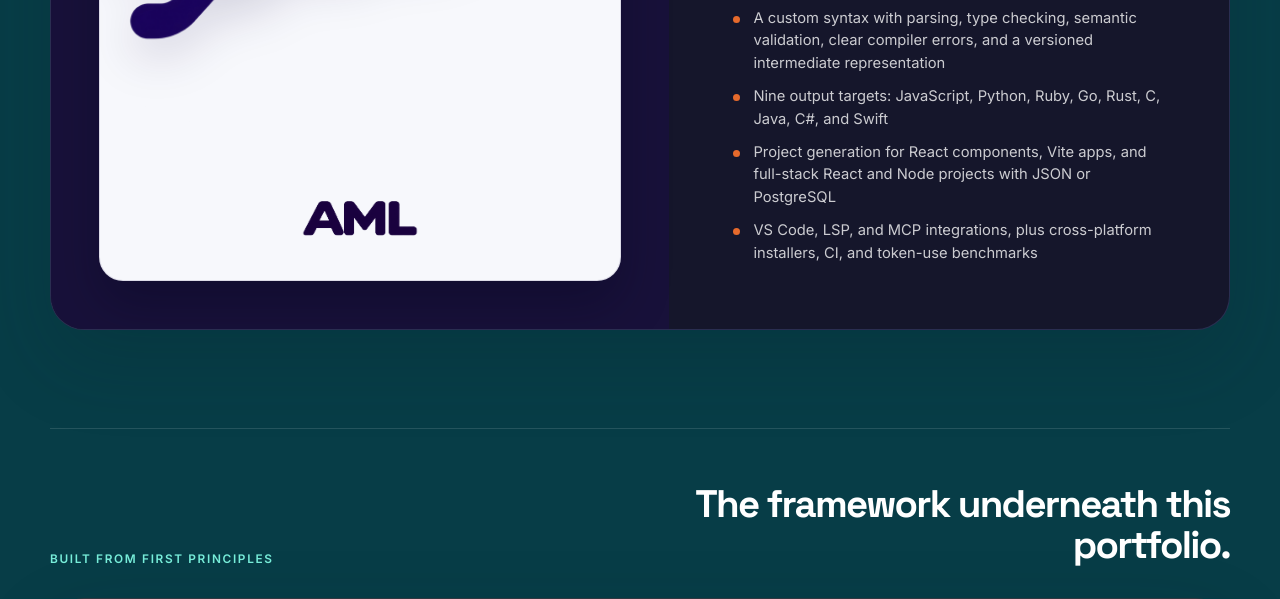
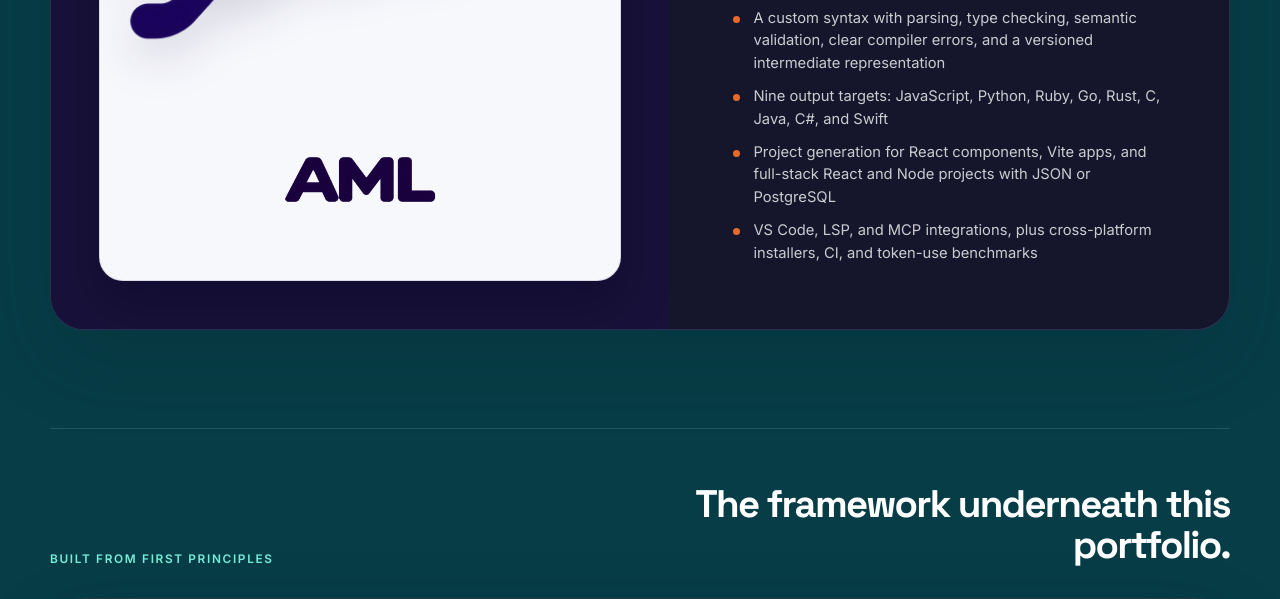
Before and after one commit to gmachat/gmachat.github.io, a plain HTML site: page index.html in a window 1280 px wide. Shown: the part 5780-6379 px from the top of the page. Drawn offline with Linux system fonts and the light colour scheme.

Commit message:
update aml logo

```diff
--- a/styles.css
+++ b/styles.css
@@ -717,6 +717,13 @@ nav {
   transform: translateX(-50%);
 }
 
+@media (min-width: 901px) {
+  .aml-wordmark {
+    bottom: clamp(42px, 4vw, 72px);
+    width: min(58%, 420px);
+  }
+}
+
 .chute-project {
   background: #111b26;
 }
```
